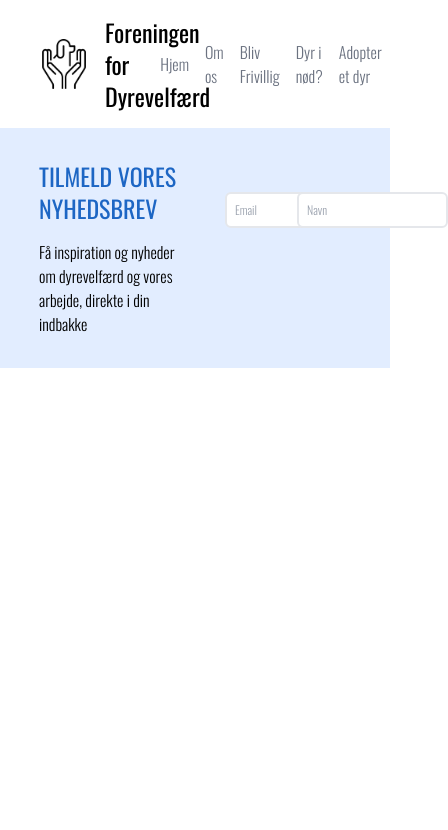
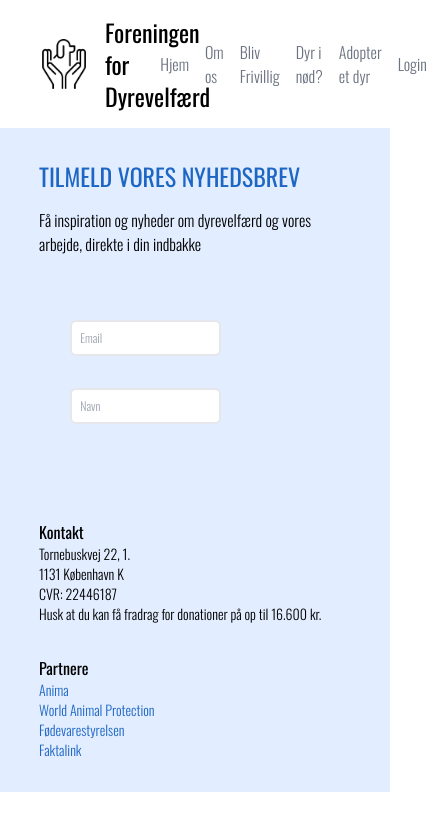
Before and after one commit to rts-cmk-wu08/dyrevelfaerd-opg-ceciliecastor, a Next.js app: page /NewsLetter in a window 390 px wide. Shown: the top 830 px of the page, 448 px wide, since content can reach past the window. Built offline with nearby package versions, Linux system fonts and the light colour scheme.

Commit message:
Har lavet footer Er begyndt på mobile responsiveness

```diff
--- /dev/null
+++ b/app/Login/page.tsx
@@ -0,0 +1,5 @@
+"use client";
+
+export default function LoginPage() {
+  return <div>page</div>;
+}
--- /dev/null
+++ b/app/components/Footer.tsx
@@ -0,0 +1,50 @@
+import Link from "next/link";
+
+export default function Footer() {
+  return (
+    <section className="bg-secondary">
+      <div className="two-col-grid">
+        <div className="contact">
+          <h5>Kontakt</h5>
+          <p className="footer-txt">Tornebuskvej 22, 1.</p>
+          <p className="footer-txt">1131 København K</p>
+          <p className="footer-txt">CVR: 22446187</p>
+          <p className="footer-txt">
+            Husk at du kan få fradrag for donationer på op til 16.600 kr.
+          </p>
+        </div>
+        <div className="grid grid-cols-1">
+          <h5>Partnere</h5>
+          <Link
+            className="footer-link"
+            href="https://anima.dk/"
+            target="_blank"
+          >
+            Anima
+          </Link>
+          <Link
+            className="footer-link"
+            href="https://www.worldanimalprotection.dk/"
+            target="_blank"
+          >
+            World Animal Protection
+          </Link>
+          <Link
+            className="footer-link"
+            href="https://foedevarestyrelsen.dk/"
+            target="_blank"
+          >
+            Fødevarestyrelsen
+          </Link>
+          <Link
+            className="footer-link"
+            href="https://faktalink.dk/"
+            target="_blank"
+          >
+            Faktalink
+          </Link>
+        </div>
+      </div>
+    </section>
+  );
+}
--- a/app/components/header.tsx
+++ b/app/components/header.tsx
@@ -21,6 +21,7 @@ export default function Header() {
         <Link href="/dashboard#about">Bliv Frivillig</Link>
         <Link href="/dashboard#about">Dyr i nød?</Link>
         <Link href="/dashboard#about">Adopter et dyr</Link>
+        <Link href="/dashboard/login">Login</Link>
       </nav>
     </header>
   );
--- a/app/globals.css
+++ b/app/globals.css
@@ -22,22 +22,22 @@ nav {
 .two-col-grid {
   @apply w-4/5
   mx-auto py-8
-  grid grid-cols-2 gap-8;
+  grid  grid-cols-1 md:grid-cols-2 gap-8;
 }
 
 .two-col-grid h3 {
   @apply
-  col-span-2
+  md:col-span-2
 }
 
 .three-col-grid {
   @apply w-4/5
   mx-auto my-8
-  grid grid-cols-3 gap-8;
+  grid grid-cols-1 md:grid-cols-3 gap-8;
 }
 
 .three-col-grid h3 {
-  @apply col-span-3;
+  @apply md:col-span-3;
 }
 
 p {
@@ -65,3 +65,15 @@ h4 {
 .h4-banner {
   @apply w-2/3;
 }
+
+.footer-link {
+@apply
+font-light
+text-primary
+text-sm
+}
+
+.footer-txt {
+  @apply
+  text-sm
+}
--- a/app/layout.tsx
+++ b/app/layout.tsx
@@ -2,6 +2,7 @@ import "./globals.css";
 import type { Metadata } from "next";
 import { Oswald } from "next/font/google";
 import Header from "./components/header";
+import Footer from "./components/Footer";
 
 const oswald = Oswald({
   subsets: ["latin"],
@@ -23,6 +24,7 @@ export default function RootLayout({
       <body className={oswald.className}>
         <Header />
         {children}
+        <Footer />
       </body>
     </html>
   );
```
Also changed, not shown: app/Animals/page.tsx (+0 -8 lines).
